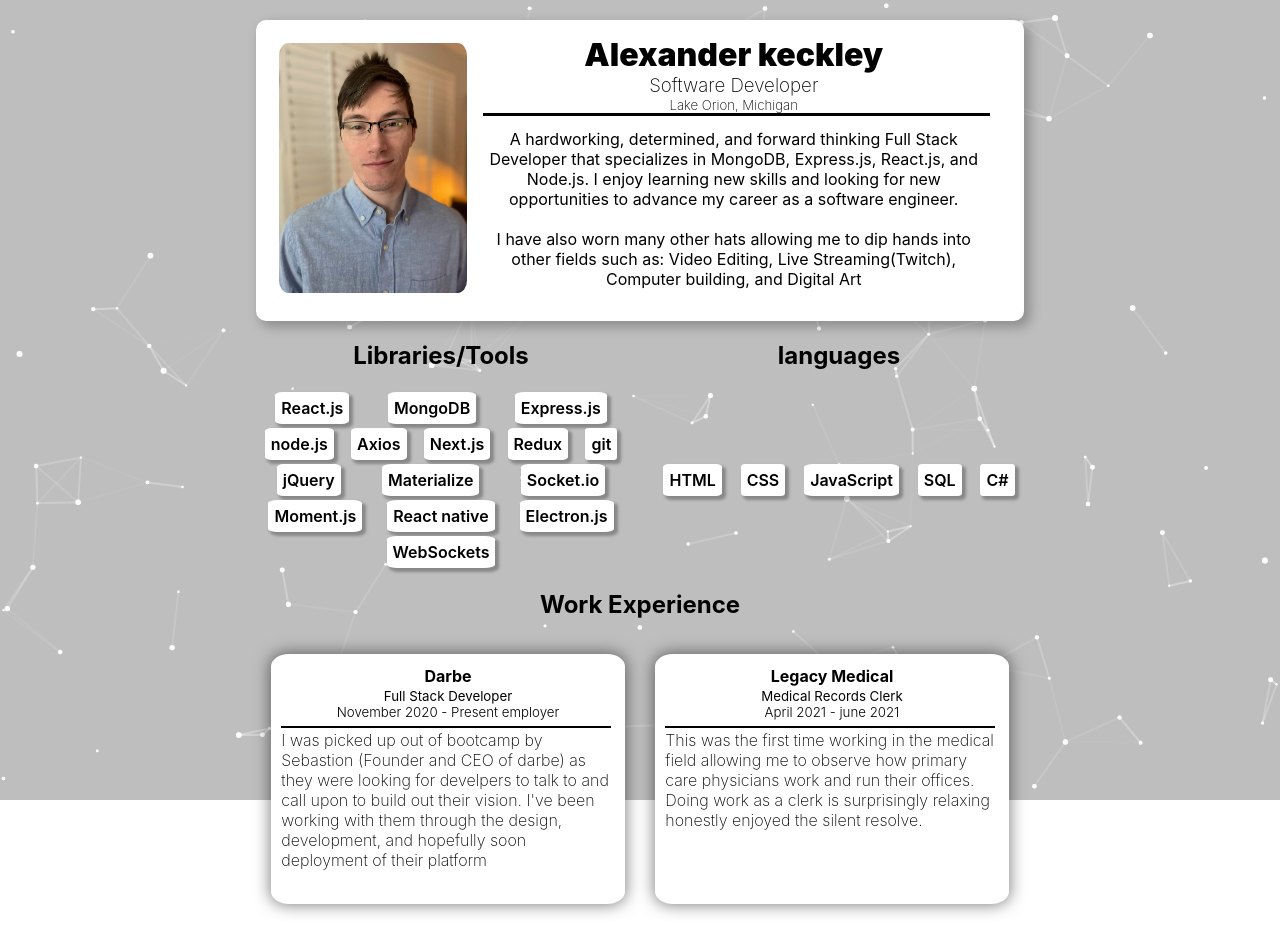
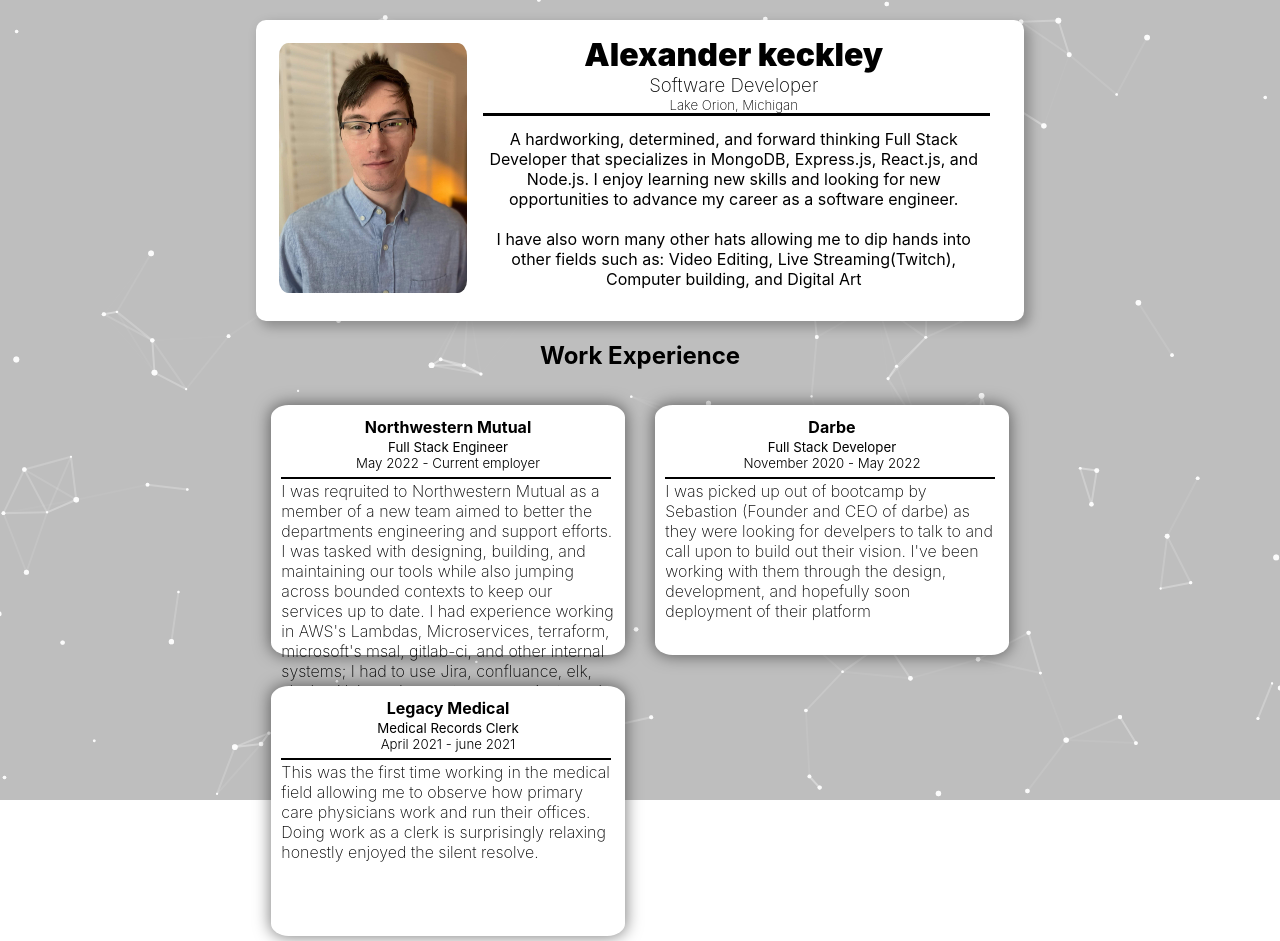
Before and after one commit to Drkeck/Drkeck.github.io, a React (Create React App) app: page / in a window 1280 px wide. Shown: the top 941 px of the page. Built offline with nearby package versions, Linux system fonts and the light colour scheme.

Commit message:
doing updates to this site to better reflect my experience

```diff
--- a/src/App.js
+++ b/src/App.js
@@ -17,9 +17,9 @@ function App() {
   return (
     <div className="App">
       <Bio />
-      <TechSkills />
       <h2>Work Experience</h2>
       <WorkExperience />
+      <TechSkills />
       <h2>Portfolio</h2>
       <Portfolio />
       <Footer />
--- a/src/Components/TechKnowledge/index.js
+++ b/src/Components/TechKnowledge/index.js
@@ -7,16 +7,14 @@ const lang = ['HTML', 'CSS', 'JavaScript', 'SQL', 'C#'];
 
 function TechSkills() {
     const nodeRef = React.useRef(null);
-    let i = 0
     return(
         <div className="skill-con">
             <div className="tek-con">
                 <h2 className="header-1">Libraries/Tools</h2>
-                {tek.map(tek => {
-                    i++
+                {tek.map((tek , id) => {
                 return(
-                    <Draggable key={i} noderef={nodeRef}>
-                        <div key={i} className="tek-text" noderef={nodeRef}>
+                    <Draggable key={id} noderef={nodeRef}>
+                        <div key={id} className="tek-text" noderef={nodeRef}>
                             <p>{tek}</p>
                         </div>
                     </Draggable>
@@ -27,11 +25,10 @@ function TechSkills() {
             <div className="lang-con">
                 <h2 className="header-2">languages</h2>
 
-                {lang.map(lang => {
-                        i++
+                {lang.map((lang, id) => {
                     return(
-                        <Draggable key={i} noderef={nodeRef}>
-                            <div key={i} className="lang-text" noderef={nodeRef}>
+                        <Draggable key={id} noderef={nodeRef}>
+                            <div key={id} className="lang-text" noderef={nodeRef}>
                                 <p>{lang}</p>
                             </div>
                         </Draggable>
--- a/src/Components/WorkExperience/index.css
+++ b/src/Components/WorkExperience/index.css
@@ -1,6 +1,7 @@
 .container-exp {
     display: flex;
     flex-direction: row;
+   flex-wrap: wrap;
 }
 
 .card-long {
--- a/src/Components/WorkExperience/index.js
+++ b/src/Components/WorkExperience/index.js
@@ -1,14 +1,19 @@
 import "./index.css";
 
 const wrkExp = [{
-    id: "1",
+    name: "Northwestern Mutual",
+    joined: "May 2022",
+    left: "Current employer",
+    title: "Full Stack Engineer",
+    description: "I was reqruited to Northwestern Mutual as a member of a new team aimed to better the departments engineering and support efforts. I was tasked with designing, building, and maintaining our tools while also jumping across bounded contexts to keep our services up to date. I had experience working in AWS's Lambdas, Microservices, terraform, microsoft's msal, gitlab-ci, and other internal systems; I had to use Jira, confluance, elk, slack, gitlab, and zoom to communicate and monitor our changes and progress of our projects"
+    },
+    {
     name: "Darbe",
     joined: "November 2020",
-    left:"Present employer",
+    left:"May 2022",
     title: "Full Stack Developer",
     description: "I was picked up out of bootcamp by Sebastion (Founder and CEO of darbe) as they were looking for develpers to talk to and call upon to build out their vision. I've been working with them through the design, development, and hopefully soon deployment of their platform"
 }, {
-    id: "2",
     name: "Legacy Medical",
     joined: "April 2021",
     left:"june 2021",
@@ -19,8 +24,8 @@ const wrkExp = [{
 function WorkExperience() {
     return(
         <div className="container-exp">
-            {wrkExp.map(element => (
-                <div className="card-long" key={element.id}>
+            {wrkExp.map((element, id) => (
+                <div className="card-long" key={id}>
                     <h4 className="job-name">{element.name}</h4>
                     <h5 className="job-title">{element.title}</h5>
                     <h5 className="job-employment">{element.joined} - {element.left}</h5>
```
Also changed, not shown: src/Components/Teckpoints/index.js (added, +7 -0 lines).
